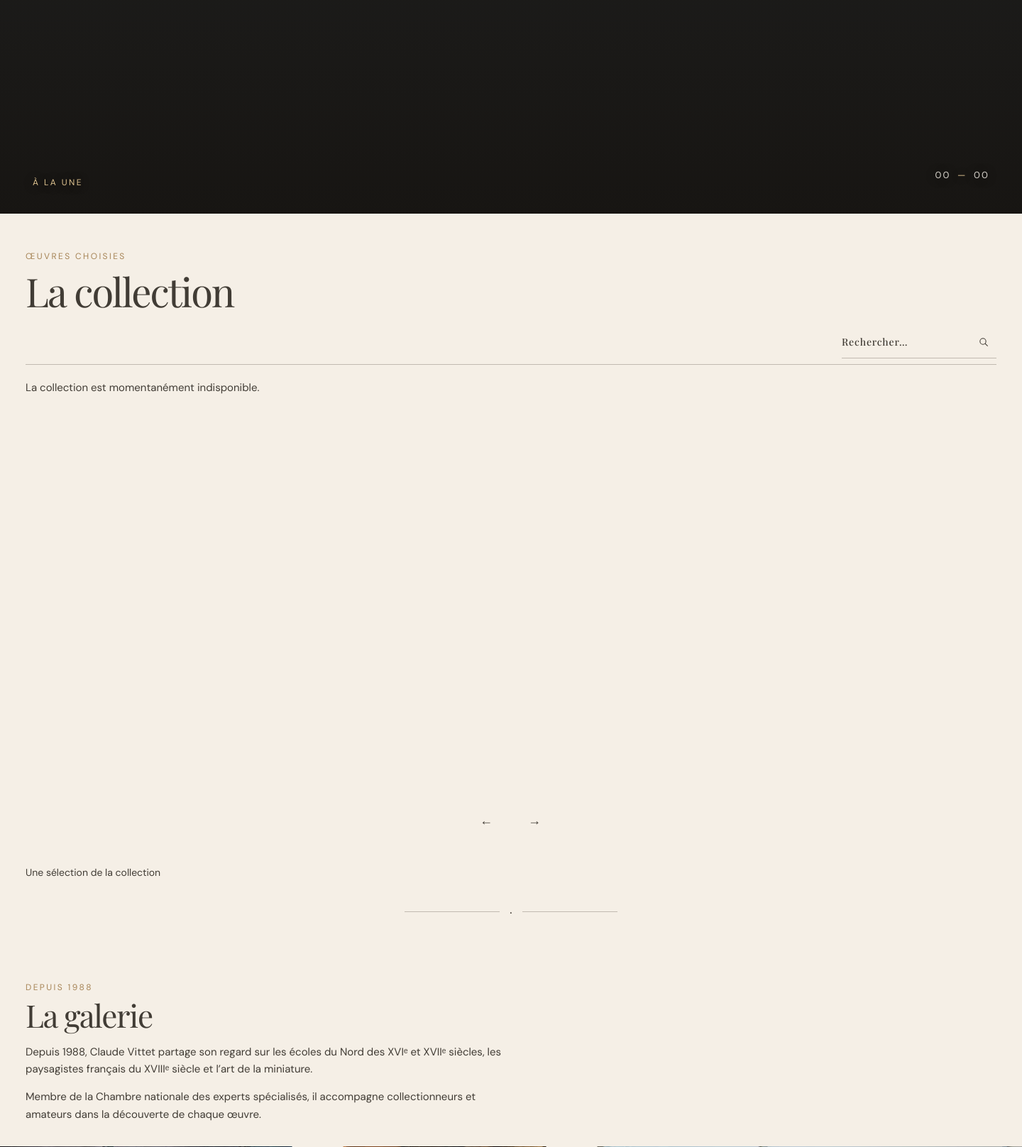
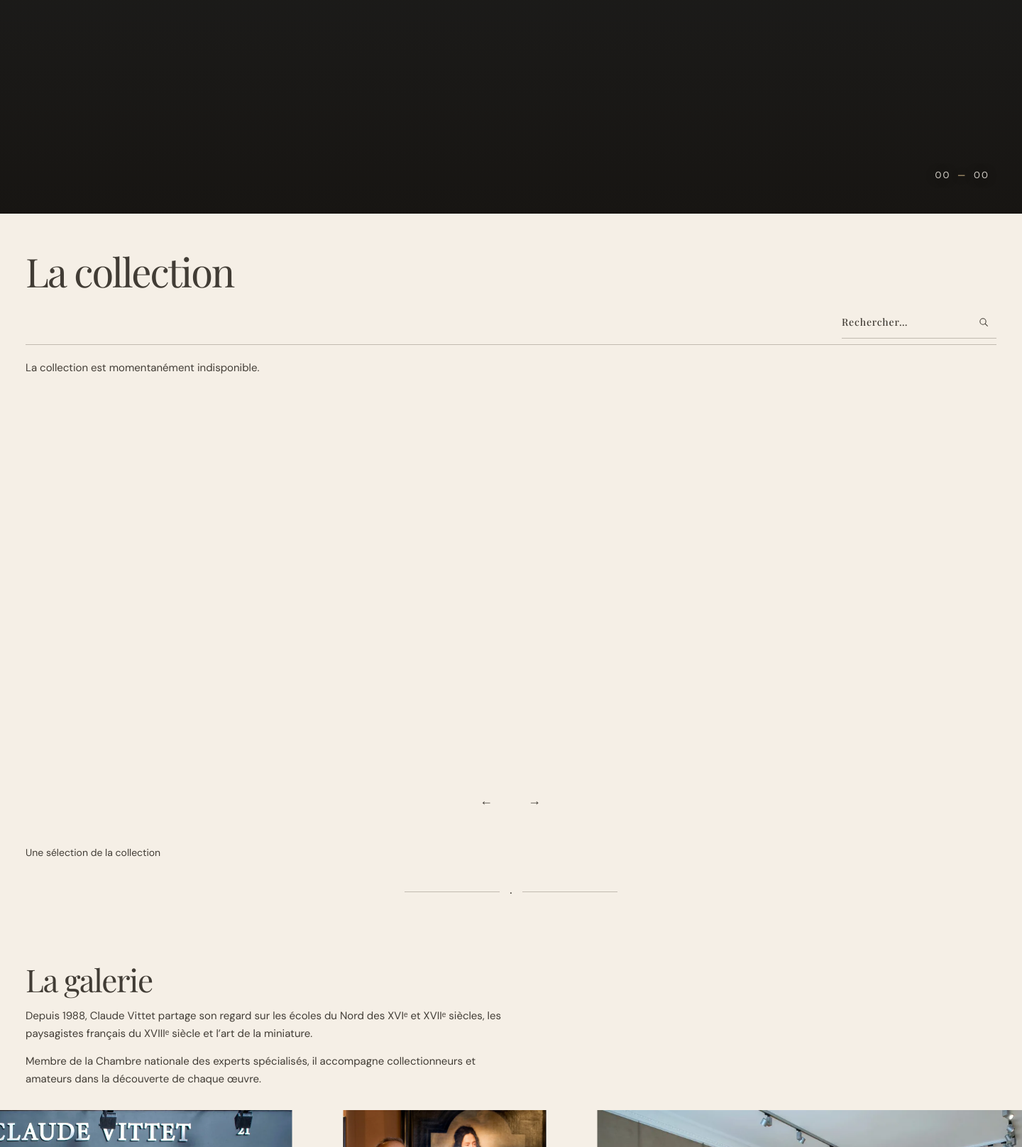
Before and after one commit to ZaraA1971/pupitre-core, a PHP site: page / in a window 1440 px wide; the page is wider, and only the part inside the window is pictured. Shown: the part 499-2115 px from the top of that part at 71% size. Run offline with PHP 8.4, Linux system fonts and the light colour scheme.

Commit message:
Drop the redundant À la une / Œuvres choisies / Depuis 1988 eyebrows.
Keep the section titles and the about body that still mentions 1988 in prose.

Co-authored-by: Emmanuel Torregano <ZaraA1971@users.noreply.github.com>

```diff
--- a/galerie-vittet/i18n.js
+++ b/galerie-vittet/i18n.js
@@ -13,7 +13,6 @@
         "Galerie Vittet — peintures anciennes, œuvres choisies avec exigence à Paris depuis 1988.",
       writeGallery: "Écrire à la galerie",
       hours: "Mar–sam 14h30–19h · sur rendez-vous",
-      featured: "À la une",
       heroStageAria: "Œuvres à la une",
       heroPrev: "Œuvre précédente",
       heroNext: "Œuvre suivante",
@@ -27,7 +26,6 @@
       catalog: "Catalogue",
       search: "Recherche",
       searchLede: "Parcourir les œuvres exposées par titre, artiste ou technique.",
-      chosenWorks: "Œuvres choisies",
       theCollection: "La collection",
       filtersAria: "Sections de la collection",
       "section.peinture": "Peintures",
@@ -41,7 +39,6 @@
       pageNext: "Page suivante",
       pagesAria: "Pages",
       collectionPick: "Une sélection de la collection",
-      since1988: "Depuis 1988",
       theGallery: "La galerie",
       aboutAria: "La galerie",
       aboutP1:
@@ -93,7 +90,6 @@
         "Galerie Vittet — Old Master paintings, works chosen with care in Paris since 1988.",
       writeGallery: "Write to the gallery",
       hours: "Tue–Sat 2:30–7pm · by appointment",
-      featured: "Featured",
       heroStageAria: "Featured works",
       heroPrev: "Previous work",
       heroNext: "Next work",
@@ -107,7 +103,6 @@
       catalog: "Catalogue",
       search: "Search",
       searchLede: "Browse exhibited works by title, artist or medium.",
-      chosenWorks: "Selected works",
       theCollection: "The collection",
       filtersAria: "Collection sections",
       "section.peinture": "Paintings",
@@ -121,7 +116,6 @@
       pageNext: "Next page",
       pagesAria: "Pages",
       collectionPick: "A selection from the collection",
-      since1988: "Since 1988",
       theGallery: "The gallery",
       aboutAria: "The gallery",
       aboutP1:
--- a/galerie-vittet/index.html
+++ b/galerie-vittet/index.html
@@ -37,7 +37,7 @@
   <link rel="preconnect" href="https://fonts.googleapis.com">
   <link rel="preconnect" href="https://fonts.gstatic.com" crossorigin>
   <link href="https://fonts.googleapis.com/css2?family=DM+Sans:wght@400;500;600&family=Playfair+Display:wght@400;500;600;700&display=swap" rel="stylesheet">
-  <link rel="stylesheet" href="style.css?v=20261119-page2row2">
+  <link rel="stylesheet" href="style.css?v=20261119-noeyebrows">
 </head>
 <body>
   <!-- Balance des blancs douce pour --img-enhance (pas de teinte brune / sépia). -->
@@ -97,7 +97,6 @@
       </div>
       <div class="hero-meta">
         <div class="hero-caption">
-          <p class="eyebrow" data-i18n="featured">À la une</p>
           <p class="hero-title" id="hero-title">Intérieur de la cathédrale d’Anvers</p>
           <p class="hero-artist" id="hero-artist">Pieter Neefs l’Ancien</p>
         </div>
@@ -132,7 +131,6 @@
     <section class="collection" id="collection">
       <div class="section-heading">
         <div>
-          <p class="eyebrow" data-i18n="chosenWorks">Œuvres choisies</p>
           <h2 data-i18n="theCollection">La collection</h2>
         </div>
       </div>
@@ -202,7 +200,6 @@
     <section class="about" id="galerie" data-i18n-aria="aboutAria" aria-label="La galerie">
       <div class="about-copy">
         <header class="about-copy-head">
-          <p class="eyebrow" data-i18n="since1988">Depuis 1988</p>
           <h2 data-i18n="theGallery">La galerie</h2>
         </header>
         <div class="about-copy-body">
@@ -293,7 +290,7 @@
       </div>
     </div>
   </dialog>
-  <script src="i18n.js?v=20261119-hero4s" defer></script>
-  <script src="main.js?v=20261119-page2row2" defer></script>
+  <script src="i18n.js?v=20261119-noeyebrows" defer></script>
+  <script src="main.js?v=20261119-noeyebrows" defer></script>
 </body>
 </html>
--- a/galerie-vittet/style.css
+++ b/galerie-vittet/style.css
@@ -686,11 +686,6 @@ footer a {
   margin: 0 0 12px;
 }
 
-.site-hero .eyebrow {
-  color: var(--gold-photo);
-  margin-bottom: 8px;
-}
-
 .filter,
 .hero-prev,
 .hero-next,
@@ -1169,7 +1164,6 @@ html.collection-page-deep .section-ornament {
 
 .about-copy {
   --copy-head-gap: 8px;
-  --eyebrow-lh: 1.2;
   display: flex;
   flex-direction: column;
   gap: 16px;
@@ -1190,11 +1184,6 @@ html.collection-page-deep .section-ornament {
   gap: var(--copy-head-gap);
   align-content: start;
   text-align: left;
-}
-
-.about-copy .eyebrow {
-  margin: 0;
-  line-height: var(--eyebrow-lh);
 }
 
 .about-copy-body {
@@ -1939,11 +1928,6 @@ footer {
       0
       max(var(--page-pad), env(safe-area-inset-right, 0px))
       max(14px, env(safe-area-inset-bottom, 0px));
-  }
-  .hero-caption .eyebrow {
-    font-size: 10px;
-    letter-spacing: .18em;
-    margin-bottom: 2px;
   }
   .site-hero .hero-title {
     font-size: clamp(13px, 3.6vw, 15px);
```
